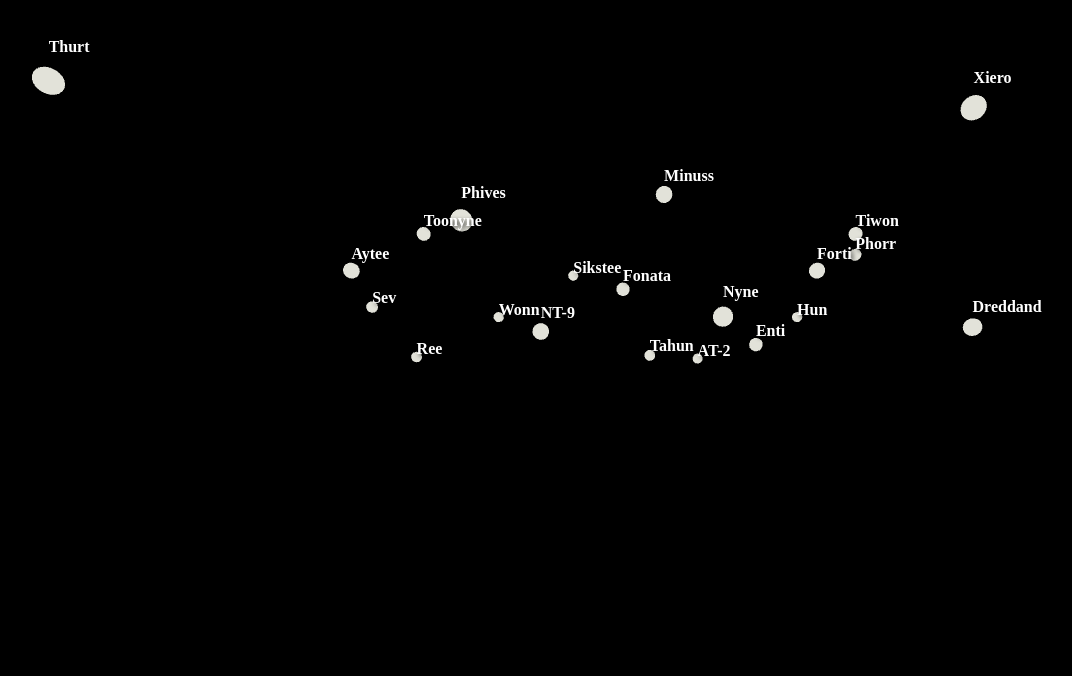
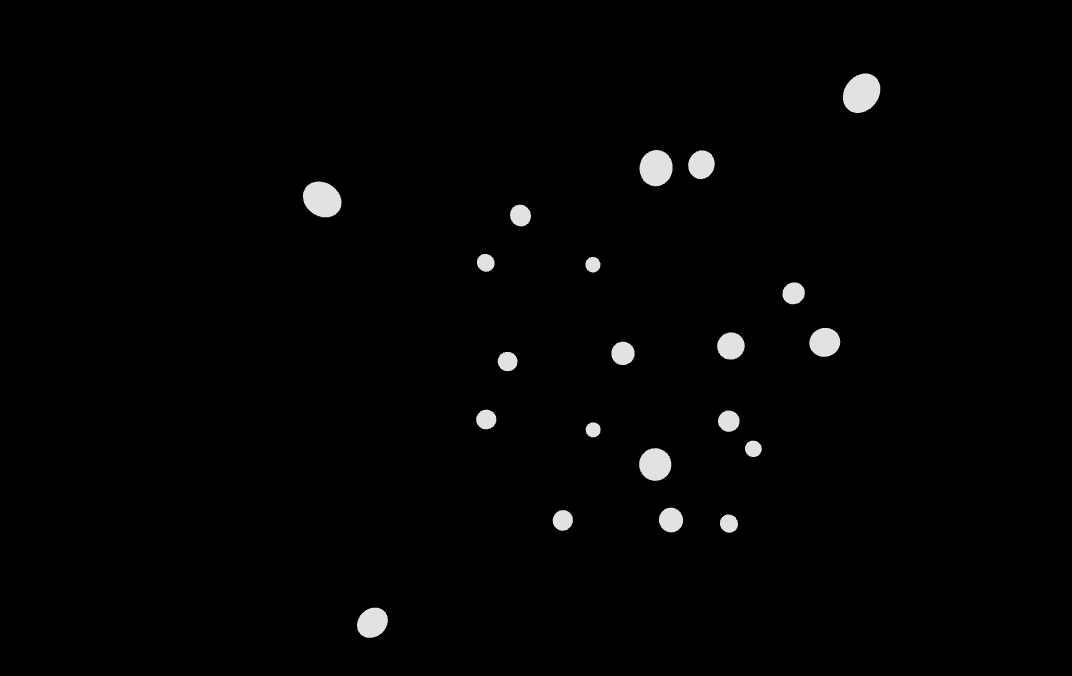
Before and after one commit to gilshahar7/EscapeRoomGame_IOT_S24, a React (Vite) app in the folder stars/: page / in a window 1280 px wide. Shown: the top 676 px of the page, without its empty margins (17-1089 px from the left). Built offline with nearby package versions, Linux system fonts and the light colour scheme.

Commit message:
Updated model appearence

```diff
--- a/stars/src/App.jsx
+++ b/stars/src/App.jsx
@@ -1,107 +1,120 @@
-import React, { useRef, useState, useEffect } from 'react'
-import { Canvas } from '@react-three/fiber'
-import { OrbitControls, Html, PerspectiveCamera} from '@react-three/drei'
+import React, { useRef, useState } from 'react'
+import { Canvas, useFrame } from '@react-three/fiber'
+import { OrbitControls, Text } from '@react-three/drei'
+import * as THREE from 'three'
 
-const DEPTH_MULTIPLIER = 2.5
-const SCALE_FACTOR = 1.5; // Change this value to spread the dots more or less
+const SCALE_FACTOR = 2; // Adjust this factor to control the spread
+
+function getRandomZ(min, max) {
+  return (Math.random() * (max - min)) + min;
+}
 
 const fixedPositions = [
-  { position: [-0.8 * SCALE_FACTOR, 0.8 * SCALE_FACTOR, 0.1 * DEPTH_MULTIPLIER], name: "Ree" },
-  { position: [-0.5 * SCALE_FACTOR, 0.9 * SCALE_FACTOR, 0.2 * DEPTH_MULTIPLIER], name: "Wonn" },
-  { position: [-0.2 * SCALE_FACTOR, 0.9 * SCALE_FACTOR, 0.3 * DEPTH_MULTIPLIER], name: "Sikstee" },
-  { position: [0.3 * SCALE_FACTOR, 0.9 * SCALE_FACTOR, 0.1 * DEPTH_MULTIPLIER], name: "AT-2" },
-  { position: [0.7 * SCALE_FACTOR, 0.9 * SCALE_FACTOR, 0.2 * DEPTH_MULTIPLIER], name: "Hun" },
-  { position: [0.8 * SCALE_FACTOR, 0.5 * SCALE_FACTOR, 0.3 * DEPTH_MULTIPLIER], name: "Phorr" },
-  { position: [-0.9 * SCALE_FACTOR, 0.6 * SCALE_FACTOR, 0.2 * DEPTH_MULTIPLIER], name: "Sev" },
-  { position: [0.1 * SCALE_FACTOR, 0.7 * SCALE_FACTOR, 0.1 * DEPTH_MULTIPLIER], name: "Tahun" },
-  { position: [-0.6 * SCALE_FACTOR, 0.2 * SCALE_FACTOR, 0.3 * DEPTH_MULTIPLIER], name: "Toonyne" },
-  { position: [0 * SCALE_FACTOR, 0.2 * SCALE_FACTOR, 0.2 * DEPTH_MULTIPLIER], name: "Fonata" },
-  { position: [0.4 * SCALE_FACTOR, 0.2 * SCALE_FACTOR, 0.1 * DEPTH_MULTIPLIER], name: "Enti" },
-  { position: [0.7 * SCALE_FACTOR, 0.2 * SCALE_FACTOR, 0.3 * DEPTH_MULTIPLIER], name: "Tiwon" },
-  { position: [-0.7 * SCALE_FACTOR, -0.1 * SCALE_FACTOR, 0.2 * DEPTH_MULTIPLIER], name: "Aytee" },
-  { position: [-0.2 * SCALE_FACTOR, -0.2 * SCALE_FACTOR, 0.1 * DEPTH_MULTIPLIER], name: "NT-9" },
-  { position: [0.1 * SCALE_FACTOR, -0.2 * SCALE_FACTOR, 0.3 * DEPTH_MULTIPLIER], name: "Minuss" },
-  { position: [0.5 * SCALE_FACTOR, -0.1 * SCALE_FACTOR, 0.2 * DEPTH_MULTIPLIER], name: "Forti" },
-  { position: [0.8 * SCALE_FACTOR, -0.3 * SCALE_FACTOR, 0.1 * DEPTH_MULTIPLIER], name: "Dreddand" },
-  { position: [-0.9 * SCALE_FACTOR, -0.8 * SCALE_FACTOR, 0.3 * DEPTH_MULTIPLIER], name: "Thurt" },
-  { position: [-0.3 * SCALE_FACTOR, -0.6 * SCALE_FACTOR, 0.2 * DEPTH_MULTIPLIER], name: "Phives" },
-  { position: [0.2 * SCALE_FACTOR, -0.5 * SCALE_FACTOR, 0.1 * DEPTH_MULTIPLIER], name: "Nyne" },
-  { position: [0.6 * SCALE_FACTOR, -0.7 * SCALE_FACTOR, 0.3 * DEPTH_MULTIPLIER], name: "Xiero" }
+  { position: [-0.8 * SCALE_FACTOR, 0.8 * SCALE_FACTOR, getRandomZ(-1.0, 1.0) * SCALE_FACTOR], name: "Ree" },
+  { position: [-0.5 * SCALE_FACTOR, 0.9 * SCALE_FACTOR, getRandomZ(-1.0, 1.0) * SCALE_FACTOR], name: "Wonn" },
+  { position: [-0.2 * SCALE_FACTOR, 0.9 * SCALE_FACTOR, getRandomZ(-1.0, 1.0) * SCALE_FACTOR], name: "Sikstee" },
+  { position: [0.3 * SCALE_FACTOR, 0.9 * SCALE_FACTOR, getRandomZ(-1.0, 1.0) * SCALE_FACTOR], name: "AT-2" },
+  { position: [0.7 * SCALE_FACTOR, 0.9 * SCALE_FACTOR, getRandomZ(-1.0, 1.0) * SCALE_FACTOR], name: "Hun" },
+  { position: [0.8 * SCALE_FACTOR, 0.5 * SCALE_FACTOR, getRandomZ(-1.0, 1.0) * SCALE_FACTOR], name: "Phorr" },
+  { position: [-0.9 * SCALE_FACTOR, 0.6 * SCALE_FACTOR, getRandomZ(-1.0, 1.0) * SCALE_FACTOR], name: "Sev" },
+  { position: [0.1 * SCALE_FACTOR, 0.7 * SCALE_FACTOR, getRandomZ(-1.0, 1.0) * SCALE_FACTOR], name: "Tahun" },
+  { position: [-0.6 * SCALE_FACTOR, 0.2 * SCALE_FACTOR, getRandomZ(-1.0, 1.0) * SCALE_FACTOR], name: "Toonyne" },
+  { position: [0 * SCALE_FACTOR, 0.2 * SCALE_FACTOR, getRandomZ(-1.0, 1.0) * SCALE_FACTOR], name: "Fonata" },
+  { position: [0.4 * SCALE_FACTOR, 0.2 * SCALE_FACTOR, getRandomZ(-1.0, 1.0) * SCALE_FACTOR], name: "Enti" },
+  { position: [0.7 * SCALE_FACTOR, 0.2 * SCALE_FACTOR, getRandomZ(-1.0, 1.0) * SCALE_FACTOR], name: "Tiwon" },
+  { position: [-0.7 * SCALE_FACTOR, -0.1 * SCALE_FACTOR, getRandomZ(-1.0, 1.0) * SCALE_FACTOR], name: "Aytee" },
+  { position: [-0.2 * SCALE_FACTOR, -0.2 * SCALE_FACTOR, getRandomZ(-1.0, 1.0) * SCALE_FACTOR], name: "NT-9" },
+  { position: [0.1 * SCALE_FACTOR, -0.2 * SCALE_FACTOR, getRandomZ(-1.0, 1.0) * SCALE_FACTOR], name: "Minuss" },
+  { position: [0.5 * SCALE_FACTOR, -0.1 * SCALE_FACTOR, getRandomZ(-1.0, 1.0) * SCALE_FACTOR], name: "Forti" },
+  { position: [0.8 * SCALE_FACTOR, -0.3 * SCALE_FACTOR, getRandomZ(-1.0, 1.0) * SCALE_FACTOR], name: "Dreddand" },
+  { position: [-0.9 * SCALE_FACTOR, -0.8 * SCALE_FACTOR, getRandomZ(-1.0, 1.0) * SCALE_FACTOR], name: "Thurt" },
+  { position: [-0.3 * SCALE_FACTOR, -0.6 * SCALE_FACTOR, getRandomZ(-1.0, 1.0) * SCALE_FACTOR], name: "Phives" },
+  { position: [0.2 * SCALE_FACTOR, -0.5 * SCALE_FACTOR, getRandomZ(-1.0, 1.0) * SCALE_FACTOR], name: "Nyne" },
+  { position: [0.6 * SCALE_FACTOR, -0.7 * SCALE_FACTOR, getRandomZ(-1.0, 1.0) * SCALE_FACTOR], name: "Xiero" }
 ];
 
 
+
 function Dots() {
-  const groupRef = useRef()
+  const groupRef = useRef();
+  const [showLabels, setShowLabels] = useState(false);
+
+  useFrame(({ camera }) => {
+    if (groupRef.current) {
+      // Convert camera position to spherical coordinates
+      const spherical = new THREE.Spherical().setFromVector3(camera.position);
+
+      // Convert angles to degrees
+      const azimuthalAngle = (spherical.theta * 180) / Math.PI;
+      const polarAngle = (spherical.phi * 180) / Math.PI;
+
+      // Define target angles and tolerances
+      const targetAzimuthal = 0 // degrees
+      const targetPolar = 0 // degrees
+      const azimuthalTolerance = 15 // degrees
+      const polarTolerance = 15 // degrees
+
+      // Condition to toggle labels
+      if (
+        azimuthalAngle > targetAzimuthal - azimuthalTolerance &&
+        azimuthalAngle < targetAzimuthal + azimuthalTolerance &&
+        polarAngle > targetPolar - polarTolerance &&
+        polarAngle < targetPolar + polarTolerance
+      ) {
+        setShowLabels(true);
+
+        // Calculate target rotation using quaternion
+        const targetQuaternion = new THREE.Quaternion();
+        targetQuaternion.setFromUnitVectors(
+          new THREE.Vector3(0, 0, 1),
+          camera.position.clone().normalize()
+        );
+
+        // Smooth interpolation using slerp
+        const delta = 0.05; // Adjust this value for smoothness
+        groupRef.current.quaternion.slerp(targetQuaternion, delta);
+
+      } else {
+        setShowLabels(false)
+      }
+    }
+  });
 
   return (
-    <group ref={groupRef} rotation={[-Math.PI / 4, 0, 0]}>
-      {fixedPositions.map(({ position, name }, i) => {
-        const [x, y, z] = position;
-        return (
-          <React.Fragment key={i}>
-            <mesh position={[x, y, z]}>
-              <sphereGeometry args={[0.03, 32, 32]} />
-              <meshBasicMaterial color="lightyellow" />
-            </mesh>
-            <Html
-              position={[x, y, z + 0.1]} // Increased z offset to move label further from dot
-              style={{
-                color: 'white',
-                fontSize: '16px', // Increased from 12px to 16px
-                fontWeight: 'bold',
-                whiteSpace: 'nowrap',
-                userSelect: 'none',
-                textShadow: '2px 2px 4px rgba(0,0,0,0.8)',
-              }}
+    <group ref={groupRef}>
+      {fixedPositions.map(({ position, name }, i) => (
+        <React.Fragment key={i}>
+          <mesh position={position}>
+            <sphereGeometry args={[0.1, 32, 32]} />
+            <meshBasicMaterial color="white" />
+          </mesh>
+          {showLabels && (
+            <Text
+              position={[position[0], position[1] + 0.2, position[2]]}
+              color="white"
+              fontSize={0.15}
+              maxWidth={2}
+              textAlign="center"
+              anchorY="bottom"
             >
-              <div>{name}</div>
-            </Html>
-          </React.Fragment>
-        );
-      })}
+              {name}
+            </Text>
+          )}
+        </React.Fragment>
+      ))}
     </group>
-  )
+  );
 }
 
 function App() {
   return (
-    <div style={{ width: '100vw', height: '100vh', backgroundColor: '#00008B' }}>
-      <Canvas
-        camera={{
-          position: [0, 2, 2],
-          fov: 60,
-          near: 0.1,
-          far: 1000,
-          up: [0, 0, 1] // This sets the camera's up vector to the z-axis
-        }}
-        style={{ background: 'black' }}
-      >
-        <PerspectiveCamera
-          makeDefault
-          position={[0, -2, 2]}
-          fov={60}
-          near={0.1}
-          far={1000}
-          up={[0, 0, 1]}
-        />
-        <OrbitControls
-          enableZoom={true}
-          enablePan={false}
-          enableRotate={true}
-          minPolarAngle={-Infinity}
-          maxPolarAngle={Infinity}
-          minAzimuthAngle={-Infinity}
-          maxAzimuthAngle={Infinity}
-          autoRotate={false}
-          enableDamping={true}
-          dampingFactor={0.05}
-        />
-        <ambientLight intensity={0.5} />
-        <pointLight position={[10, 10, 10]} />
+    <div style={{ width: '100vw', height: '100vh', backgroundColor: '#000' }}>
+      <Canvas camera={{ position: [0, 0, 5] }}>
+        <OrbitControls />
         <Dots />
       </Canvas>
     </div>
-  )
+  );
 }
 
 export default App
```
